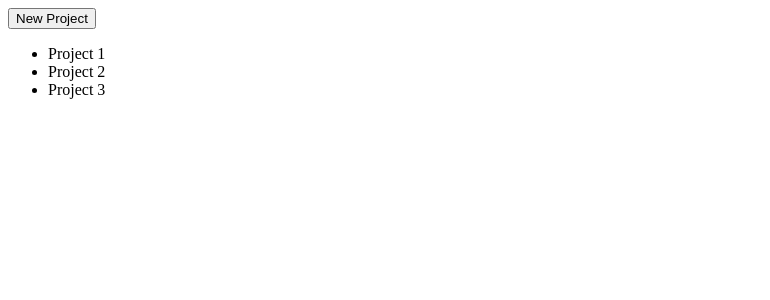
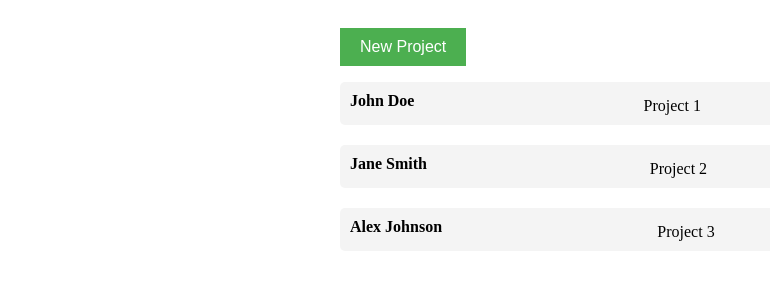
Before and after one commit to siboniseni/interview, a Vue app: page / in a window 1280 px wide. Shown: the top 300 px of the page, without its empty margins (0-770 px from the left). Built offline with nearby package versions, Linux system fonts and the light colour scheme.

Commit message:
html struct and styling modified

```diff
--- a/package.json
+++ b/package.json
@@ -9,6 +9,7 @@
     "serve": "npm run build && vite preview"
   },
   "dependencies": {
+    "moment": "^2.29.4",
     "vue": "^3.2.47"
   },
   "devDependencies": {
--- a/src/App.vue
+++ b/src/App.vue
@@ -1,9 +1,13 @@
 <template>
-  <div>
-    <button @click="addNewProject">New Project</button>
-    <ul>
-      <li v-for="project in projects" :key="project.id">
-        {{ project.name }}
+  <div class="container">
+    <button class="new-project-button" @click="addNewProject">New Project</button>
+    <ul class="project-list">
+      <li v-for="project in projects" :key="project.id" class="project-item">
+        <div class="project-details">
+          <div class="customer-name">{{ project.customerName }}</div>
+          <div class="project-name">{{ project.projectName }}</div>
+          <div class="time-ago">{{ project.timeAgo }}</div>
+        </div>
       </li>
     </ul>
   </div>
@@ -11,14 +15,15 @@
 
 <script lang="ts">
 import { defineComponent } from 'vue';
+import moment from 'moment';
 
 export default defineComponent({
   data() {
     return {
       projects: [
-        { id: 1, name: 'Project 1' },
-        { id: 2, name: 'Project 2' },
-        { id: 3, name: 'Project 3' },
+        { id: 1, customerName: 'John Doe', projectName: 'Project 1', createdAt: new Date() },
+        { id: 2, customerName: 'Jane Smith', projectName: 'Project 2', createdAt: new Date() },
+        { id: 3, customerName: 'Alex Johnson', projectName: 'Project 3', createdAt: new Date() },
       ],
       projectIdCounter: 4,
     };
@@ -27,11 +32,63 @@ export default defineComponent({
     addNewProject() {
       const newProject = {
         id: this.projectIdCounter,
-        name: 'New Project ' + this.projectIdCounter,
+        customerName: 'New Customer',
+        projectName: 'New Project ' + this.projectIdCounter,
+        createdAt: new Date(),
       };
       this.projects.unshift(newProject);
       this.projectIdCounter++;
     },
+    calculateTimeAgo(createdAt: Date) {
+      return moment(createdAt).fromNow();
+    },
   },
 });
 </script>
+
+<style scoped>
+.container {
+  max-width: 600px;
+  margin: 0 auto;
+  padding: 20px;
+}
+
+.new-project-button {
+  background-color: #4caf50;
+  color: white;
+  border: none;
+  padding: 10px 20px;
+  font-size: 16px;
+  cursor: pointer;
+}
+
+.project-list {
+  list-style-type: none;
+  padding: 0;
+}
+
+.project-item {
+  margin-bottom: 20px;
+  background-color: #f4f4f4;
+  border-radius: 5px;
+  padding: 10px;
+}
+
+.project-details {
+  display: flex;
+  justify-content: space-between;
+}
+
+.customer-name {
+  font-weight: bold;
+}
+
+.project-name {
+  margin-top: 5px;
+}
+
+.time-ago {
+  color: gray;
+  font-size: 12px;
+}
+</style>
```
Also changed, not shown: 1 other file (tests, documents, lock files or other folders).
